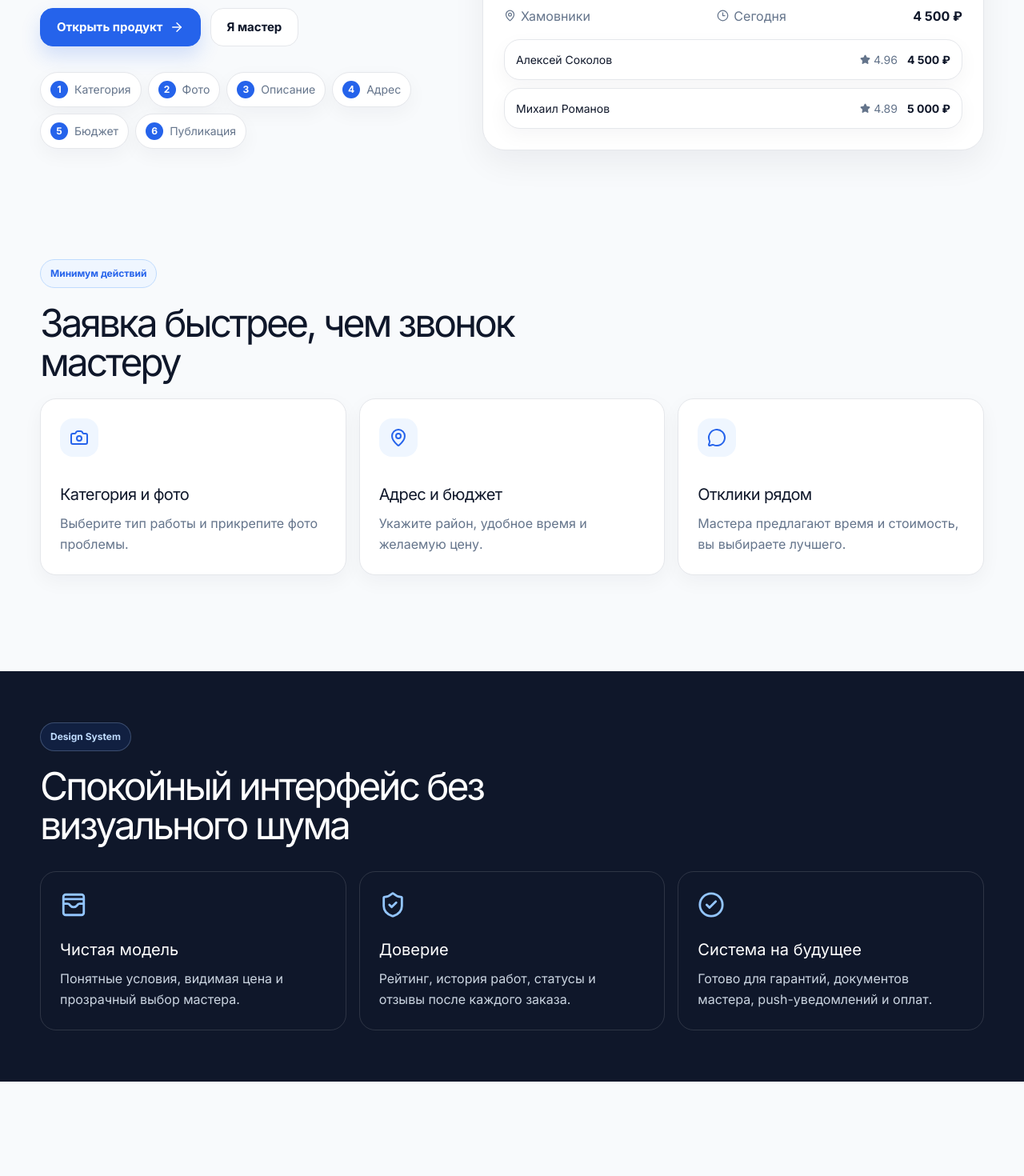
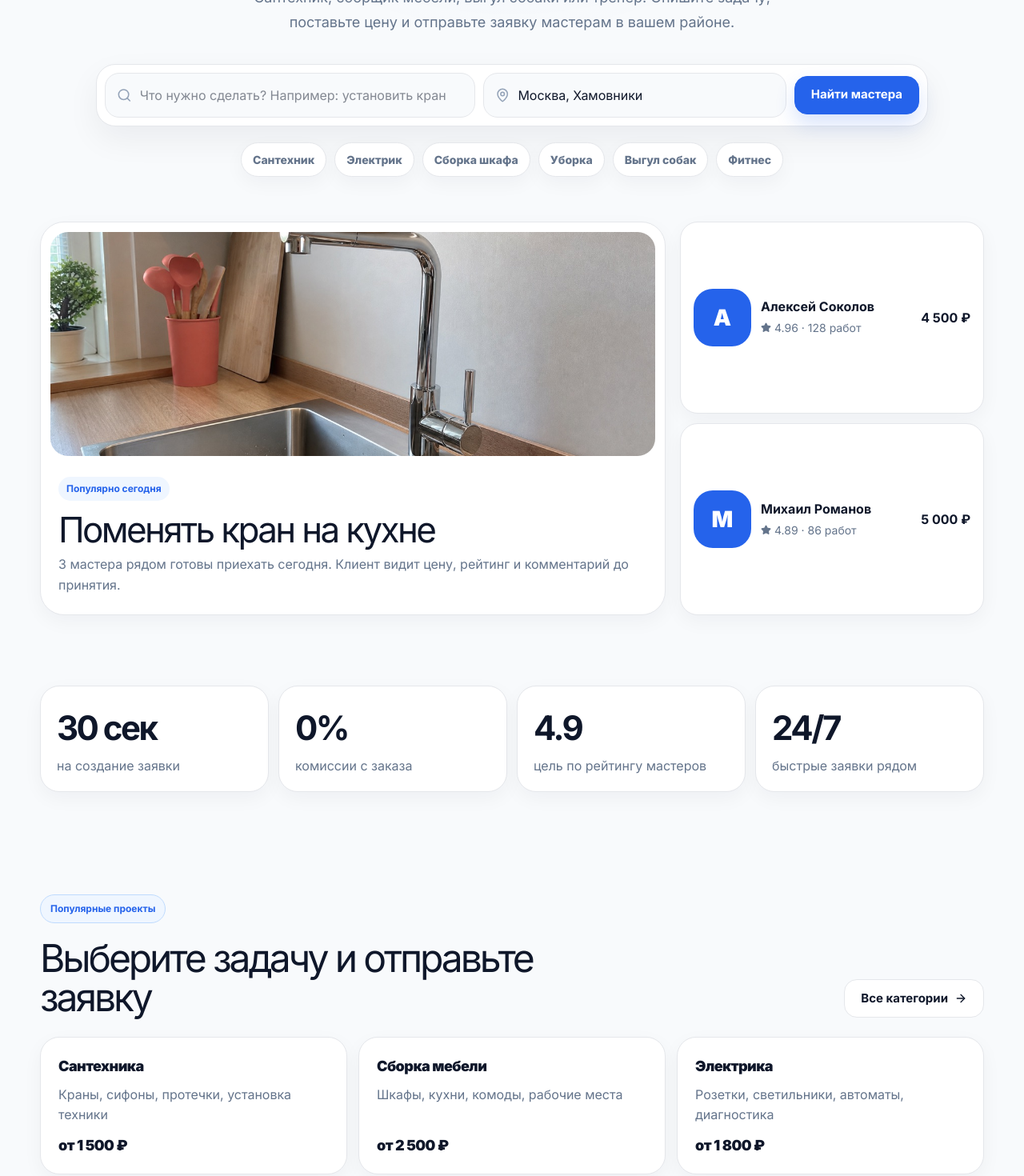
Before and after one commit to iskanderakhunov1993/master, a Next.js app: page / in a window 1280 px wide. Shown: the part 500-1970 px from the top of the page at 80% size. Built offline with nearby package versions, Linux system fonts and the light colour scheme.

Commit message:
Redesign homepage with service search landing

```diff
--- a/src/app/globals.css
+++ b/src/app/globals.css
@@ -117,6 +117,17 @@ select:focus-visible {
   color: var(--text);
 }
 
+.thumb-landing {
+  background:
+    radial-gradient(circle at 50% 0%, rgba(37, 99, 235, 0.12), transparent 34rem),
+    var(--bg);
+}
+
+.thumb-nav {
+  background: rgba(255, 255, 255, 0.92);
+  backdrop-filter: blur(18px);
+}
+
 .nav-cta,
 .primary-btn,
 .secondary-btn,
@@ -176,6 +187,178 @@ select:focus-visible {
   padding: 56px 0 48px;
 }
 
+.thumb-hero {
+  width: min(1040px, calc(100% - 40px));
+  margin: 0 auto;
+  padding: 72px 0 36px;
+  text-align: center;
+}
+
+.thumb-hero .lead {
+  margin: 0 auto;
+}
+
+.thumb-hero h1 {
+  max-width: 900px;
+  margin: 20px auto;
+  font-size: clamp(48px, 9vw, 88px);
+  line-height: 0.96;
+  letter-spacing: -0.075em;
+}
+
+.search-panel {
+  display: grid;
+  grid-template-columns: 1fr;
+  gap: 10px;
+  margin: 36px auto 0;
+  padding: 10px;
+  border: 1px solid var(--border);
+  border-radius: 24px;
+  background: var(--card);
+  box-shadow: var(--shadow);
+}
+
+.search-panel label {
+  display: flex;
+  align-items: center;
+  gap: 10px;
+  min-height: 56px;
+  padding: 0 14px;
+  border: 1px solid var(--border);
+  border-radius: 18px;
+  color: var(--text-soft);
+  background: #f8fafc;
+}
+
+.search-panel input {
+  width: 100%;
+  border: 0;
+  outline: 0;
+  color: var(--text);
+  background: transparent;
+}
+
+.quick-services {
+  display: flex;
+  flex-wrap: wrap;
+  justify-content: center;
+  gap: 10px;
+  margin-top: 20px;
+}
+
+.quick-services a {
+  padding: 10px 14px;
+  border: 1px solid var(--border);
+  border-radius: 999px;
+  color: var(--text-secondary);
+  background: var(--card);
+  font-size: 14px;
+  font-weight: 800;
+  box-shadow: var(--shadow-soft);
+}
+
+.quick-services a:hover {
+  transform: translateY(-2px);
+  color: var(--text);
+  box-shadow: var(--shadow);
+}
+
+.thumb-showcase {
+  width: min(1180px, calc(100% - 40px));
+  display: grid;
+  gap: 18px;
+  margin: 0 auto;
+  padding: 20px 0 24px;
+}
+
+.showcase-card,
+.showcase-stack article {
+  border: 1px solid var(--border);
+  background: var(--card);
+  box-shadow: var(--shadow-soft);
+}
+
+.showcase-card {
+  display: grid;
+  gap: 18px;
+  padding: 12px;
+  border-radius: 30px;
+}
+
+.showcase-card img {
+  width: 100%;
+  height: 280px;
+  object-fit: cover;
+  border-radius: 22px;
+}
+
+.showcase-card div {
+  padding: 8px 10px 12px;
+}
+
+.showcase-card h2 {
+  margin: 14px 0 8px;
+  font-size: clamp(28px, 5vw, 44px);
+  line-height: 1;
+  letter-spacing: -0.06em;
+}
+
+.showcase-card p {
+  margin: 0;
+  color: var(--text-secondary);
+  line-height: 1.65;
+}
+
+.showcase-stack {
+  display: grid;
+  gap: 12px;
+}
+
+.showcase-stack article {
+  display: grid;
+  grid-template-columns: auto 1fr auto;
+  align-items: center;
+  gap: 12px;
+  padding: 16px;
+  border-radius: 22px;
+}
+
+.showcase-stack span {
+  display: inline-flex;
+  align-items: center;
+  gap: 4px;
+  margin-top: 4px;
+  color: var(--text-secondary);
+  font-size: 14px;
+}
+
+.thumb-stats {
+  display: grid;
+  grid-template-columns: repeat(2, 1fr);
+  gap: 12px;
+  padding-top: 28px;
+  padding-bottom: 28px;
+}
+
+.thumb-stats article {
+  display: grid;
+  gap: 4px;
+  padding: 20px;
+  border: 1px solid var(--border);
+  border-radius: 24px;
+  background: var(--card);
+  box-shadow: var(--shadow-soft);
+}
+
+.thumb-stats strong {
+  font-size: clamp(28px, 5vw, 42px);
+  letter-spacing: -0.06em;
+}
+
+.thumb-stats span {
+  color: var(--text-secondary);
+}
+
 .hero > div:first-child {
   max-width: 820px;
 }
@@ -371,6 +554,87 @@ select:focus-visible {
   padding: 64px 0;
 }
 
+.section-heading-row {
+  display: grid;
+  gap: 20px;
+  align-items: end;
+  margin-bottom: 24px;
+}
+
+.section-heading-row h2 {
+  margin-bottom: 0;
+}
+
+.project-grid {
+  display: grid;
+  grid-template-columns: 1fr;
+  gap: 14px;
+}
+
+.project-card {
+  display: grid;
+  gap: 10px;
+  padding: 22px;
+  border: 1px solid var(--border);
+  border-radius: 24px;
+  background: var(--card);
+  box-shadow: var(--shadow-soft);
+}
+
+.project-card:hover {
+  transform: translateY(-2px);
+  box-shadow: var(--shadow);
+}
+
+.project-card span,
+.project-card strong {
+  font-size: 18px;
+  font-weight: 900;
+  letter-spacing: -0.03em;
+}
+
+.project-card p {
+  min-height: 52px;
+  margin: 0;
+  color: var(--text-secondary);
+  line-height: 1.55;
+}
+
+.split-section {
+  display: grid;
+  gap: 28px;
+  align-items: center;
+}
+
+.pro-benefits {
+  display: grid;
+  gap: 12px;
+}
+
+.pro-benefits article {
+  display: grid;
+  gap: 8px;
+  padding: 20px;
+  border: 1px solid var(--border);
+  border-radius: 24px;
+  background: var(--card);
+  box-shadow: var(--shadow-soft);
+}
+
+.pro-benefits svg {
+  color: var(--primary);
+}
+
+.pro-benefits strong {
+  font-size: 18px;
+  letter-spacing: -0.03em;
+}
+
+.pro-benefits span {
+  color: var(--text-secondary);
+  line-height: 1.55;
+}
+
 .grid-3,
 .grid-4,
 .ui-kit-grid {
@@ -1342,6 +1606,32 @@ input.field {
     padding: 80px 0 72px;
   }
 
+  .search-panel {
+    grid-template-columns: 1.1fr 0.9fr auto;
+    align-items: center;
+  }
+
+  .thumb-showcase {
+    grid-template-columns: minmax(0, 1fr) 380px;
+    align-items: stretch;
+  }
+
+  .thumb-stats {
+    grid-template-columns: repeat(4, 1fr);
+  }
+
+  .section-heading-row {
+    grid-template-columns: 1fr auto;
+  }
+
+  .project-grid {
+    grid-template-columns: repeat(3, 1fr);
+  }
+
+  .split-section {
+    grid-template-columns: 1fr 0.78fr;
+  }
+
   .grid-3,
   .ui-kit-grid {
     grid-template-columns: repeat(3, 1fr);
--- a/src/app/page.tsx
+++ b/src/app/page.tsx
@@ -1,23 +1,53 @@
 import Image from "next/image";
 import Link from "next/link";
-import { ArrowRight, Camera, CheckCircle2, Clock3, ImagePlus, MapPin, MessageCircle, ShieldCheck, Star, Timer, WalletCards } from "lucide-react";
+import {
+  ArrowRight,
+  Camera,
+  CheckCircle2,
+  Clock3,
+  MapPin,
+  MessageCircle,
+  Search,
+  ShieldCheck,
+  Sparkles,
+  Star,
+  Timer,
+  WalletCards,
+} from "lucide-react";
 import { Brand } from "@/components/Brand";
 import { categories, formatRub, masters } from "@/lib/mock-data";
 
+const popularProjects = [
+  { title: "Сантехника", text: "Краны, сифоны, протечки, установка техники", price: 1500 },
+  { title: "Сборка мебели", text: "Шкафы, кухни, комоды, рабочие места", price: 2500 },
+  { title: "Электрика", text: "Розетки, светильники, автоматы, диагностика", price: 1800 },
+  { title: "Выгул собак", text: "Быстрая помощь рядом с домом", price: 900 },
+  { title: "Фитнес-тренер", text: "Тренировка дома или на площадке", price: 3000 },
+  { title: "Уборка", text: "Поддерживающая, генеральная, после ремонта", price: 3500 },
+];
+
+const trustStats = [
+  { value: "30 сек", label: "на создание заявки" },
+  { value: "0%", label: "комиссии с заказа" },
+  { value: "4.9", label: "цель по рейтингу мастеров" },
+  { value: "24/7", label: "быстрые заявки рядом" },
+];
+
 const steps = [
-  { icon: Camera, title: "Категория и фото", text: "Выберите тип работы и прикрепите фото проблемы." },
-  { icon: MapPin, title: "Адрес и бюджет", text: "Укажите район, удобное время и желаемую цену." },
-  { icon: MessageCircle, title: "Отклики рядом", text: "Мастера предлагают время и стоимость, вы выбираете лучшего." },
+  { icon: Camera, title: "Опишите задачу", text: "Категория, фото, адрес, время и желаемая цена в одном простом сценарии." },
+  { icon: MessageCircle, title: "Получите отклики", text: "Мастер принимает условия или предлагает цену в чате, а вы решаете без давления." },
+  { icon: CheckCircle2, title: "Закройте работу", text: "После выполнения остаются отзывы, рейтинг и история работ по дому." },
 ];
 
 export default function HomePage() {
   return (
-    <div className="landing">
-      <header className="landing-nav">
+    <div className="landing thumb-landing">
+      <header className="landing-nav thumb-nav">
         <Brand />
         <nav>
-          <Link href="/how-it-works">Как работает</Link>
-          <Link href="/master/requests">Для мастеров</Link>
+          <Link href="#projects">Услуги</Link>
+          <Link href="#how">Как работает</Link>
+          <Link href="#pros">Для мастеров</Link>
           <Link href="/login">Войти</Link>
         </nav>
         <Link className="nav-cta" href="/product">
@@ -26,99 +56,129 @@ export default function HomePage() {
       </header>
 
       <main>
-        <section className="hero">
-          <div>
-            <span className="badge">Цифровой помощник для дома</span>
-            <h1>Что нужно сделать дома?</h1>
+        <section className="thumb-hero">
+          <span className="badge"><Sparkles size={14} /> Быстрая помощь по дому</span>
+          <h1>Найдите мастера рядом для любой задачи</h1>
           <p className="lead">
-              Опишите проблему, добавьте фото и получите предложения от мастеров рядом.
-              Без доски объявлений, долгого поиска и лишних действий.
+            Сантехник, сборщик мебели, выгул собаки или тренер. Опишите задачу,
+            поставьте цену и отправьте заявку мастерам в вашем районе.
           </p>
-            <div className="hero-actions">
-              <Link className="primary-btn" href="/product">Открыть продукт <ArrowRight size={18} /></Link>
-              <Link className="secondary-btn" href="/master/requests">Я мастер</Link>
+
+          <div className="search-panel" aria-label="Быстрый поиск услуги">
+            <label>
+              <Search size={20} />
+              <input placeholder="Что нужно сделать? Например: установить кран" defaultValue="" />
+            </label>
+            <label>
+              <MapPin size={20} />
+              <input placeholder="Город, район или адрес" defaultValue="Москва, Хамовники" />
+            </label>
+            <Link className="primary-btn" href="/product">Найти мастера</Link>
           </div>
-            <div className="quick-flow" aria-label="Создание заявки менее чем за 30 секунд">
-              {["Категория", "Фото", "Описание", "Адрес", "Бюджет", "Публикация"].map((item, index) => (
-                <span key={item}><b>{index + 1}</b>{item}</span>
+
+          <div className="quick-services">
+            {["Сантехник", "Электрик", "Сборка шкафа", "Уборка", "Выгул собак", "Фитнес"].map((service) => (
+              <Link href="/product" key={service}>{service}</Link>
             ))}
           </div>
+        </section>
+
+        <section className="thumb-showcase">
+          <div className="showcase-card main">
+            <Image src="/uploads/faucet-result.jpg" width={900} height={520} alt="Мастер устанавливает кухонный кран" priority />
+            <div>
+              <span className="pill">Популярно сегодня</span>
+              <h2>Поменять кран на кухне</h2>
+              <p>3 мастера рядом готовы приехать сегодня. Клиент видит цену, рейтинг и комментарий до принятия.</p>
             </div>
-          <div className="hero-card">
-            <div className="work-preview">
-              <div className="preview-top">
-                <div>
-                  <span className="pill">Сантехника</span>
-                  <h3>Течёт кран на кухне</h3>
           </div>
-                <span className="live">3 предложения</span>
-              </div>
-              <Image src="/uploads/faucet-result.jpg" width={900} height={520} alt="Установка кухонного крана" priority />
-              <div className="preview-row">
-                <span className="muted"><MapPin size={15} /> Хамовники</span>
-                <span className="muted"><Clock3 size={15} /> Сегодня</span>
-                <strong>{formatRub(4500)}</strong>
-              </div>
-              <div className="offer-mini">
+          <div className="showcase-stack">
             {masters.map((master) => (
               <article key={master.id}>
-                    <span>{master.name}</span>
-                    <span><Star size={13} fill="currentColor" /> {master.rating}</span>
-                    <strong>{formatRub(master.price)}</strong>
+                <div className="master-avatar">{master.name[0]}</div>
+                <div>
+                  <strong>{master.name}</strong>
+                  <span><Star size={13} fill="currentColor" /> {master.rating} · {master.completed} работ</span>
+                </div>
+                <b>{formatRub(master.price)}</b>
               </article>
             ))}
           </div>
+        </section>
+
+        <section className="section thumb-stats" aria-label="Ключевые преимущества">
+          {trustStats.map((stat) => (
+            <article key={stat.label}>
+              <strong>{stat.value}</strong>
+              <span>{stat.label}</span>
+            </article>
+          ))}
+        </section>
+
+        <section className="section" id="projects">
+          <div className="section-heading-row">
+            <div>
+              <span className="badge">Популярные проекты</span>
+              <h2>Выберите задачу и отправьте заявку</h2>
             </div>
+            <Link className="secondary-btn" href="/product">Все категории <ArrowRight size={16} /></Link>
+          </div>
+          <div className="project-grid">
+            {popularProjects.map((project) => (
+              <Link className="project-card" href="/product" key={project.title}>
+                <span>{project.title}</span>
+                <p>{project.text}</p>
+                <strong>от {formatRub(project.price)}</strong>
+              </Link>
+            ))}
           </div>
         </section>
 
-        <section className="section">
-          <span className="badge">Минимум действий</span>
-          <h2>Заявка быстрее, чем звонок мастеру</h2>
+        <section className="dark-section" id="how">
+          <span className="badge badge-dark">Как это работает</span>
+          <h2>Не каталог мастеров, а быстрый сценарий заказа</h2>
           <div className="grid-3">
             {steps.map((step) => {
               const Icon = step.icon;
               return (
-                <article className="card" key={step.title}>
-                  <span className="card-icon"><Icon size={24} /></span>
+                <article key={step.title}>
+                  <Icon size={34} />
                   <h3>{step.title}</h3>
-                  <p>{step.text}</p>
+                  <p className="muted">{step.text}</p>
                 </article>
               );
             })}
           </div>
         </section>
 
-        <section className="dark-section">
-          <span className="badge badge-dark">Design System</span>
-          <h2>Спокойный интерфейс без визуального шума</h2>
-          <div className="grid-3">
-            <article>
-              <WalletCards size={34} />
-              <h3>Чистая модель</h3>
-              <p className="muted">Понятные условия, видимая цена и прозрачный выбор мастера.</p>
-            </article>
-            <article>
-              <ShieldCheck size={34} />
-              <h3>Доверие</h3>
-              <p className="muted">Рейтинг, история работ, статусы и отзывы после каждого заказа.</p>
-            </article>
-            <article>
-              <CheckCircle2 size={34} />
-              <h3>Система на будущее</h3>
-              <p className="muted">Готово для гарантий, документов мастера, push-уведомлений и оплат.</p>
-            </article>
+        <section className="section split-section" id="pros">
+          <div>
+            <span className="badge">Для мастеров</span>
+            <h2>Платная подписка вместо комиссии с каждого заказа</h2>
+            <p className="lead">
+              Мастер получает релевантные заявки рядом, портфолио выполненных работ,
+              рейтинг и отзывы. Мы не забираем процент с заказа, поэтому мотивация прозрачная.
+            </p>
+            <div className="hero-actions">
+              <Link className="primary-btn" href="/product">Посмотреть кабинет мастера</Link>
+              <Link className="secondary-btn" href="/register">Стать мастером</Link>
+            </div>
+          </div>
+          <div className="pro-benefits">
+            <article><Timer size={22} /><strong>Быстрый отклик</strong><span>Первый согласившийся мастер забирает заказ.</span></article>
+            <article><WalletCards size={22} /><strong>Своя цена</strong><span>Можно принять бюджет или предложить условия в чате.</span></article>
+            <article><ShieldCheck size={22} /><strong>Репутация</strong><span>Портфолио, рейтинг и отзывы копятся после каждой работы.</span></article>
           </div>
         </section>
 
         <section className="section">
           <span className="badge">Категории</span>
-          <h2>Популярные категории</h2>
+          <h2>Сервис закрывает бытовые и персональные задачи</h2>
           <div className="grid-3">
             {categories.map((category) => {
               const Icon = category.icon;
               return (
-                <Link className="card" href="/master/requests" key={category.slug}>
+                <Link className="card" href="/product" key={category.slug}>
                   <span className="card-icon"><Icon size={24} /></span>
                   <h3>{category.name}</h3>
                   <p>{category.count} мастеров готовы получать заявки в этой категории.</p>
@@ -127,25 +187,6 @@ export default function HomePage() {
             })}
           </div>
         </section>
-
-        <section className="section">
-          <span className="badge">UI Kit</span>
-          <h2>Компоненты продукта</h2>
-          <div className="ui-kit-grid">
-            <article className="card">
-              <h3>Button</h3>
-              <div className="hero-actions"><Link className="primary-btn" href="/product">Primary</Link><Link className="secondary-btn" href="/how-it-works">Secondary</Link></div>
-            </article>
-            <article className="card">
-              <h3>Upload</h3>
-              <div className="upload-card"><ImagePlus size={22} /> Добавить фото</div>
-            </article>
-            <article className="card">
-              <h3>Status Badge</h3>
-              <div className="hero-actions"><span className="status-badge success">Свободен сейчас</span><span className="status-badge warning">Срочно</span></div>
-            </article>
-          </div>
-        </section>
       </main>
     </div>
   );
```
Lines whose indentation alone changed are shown as unchanged.
